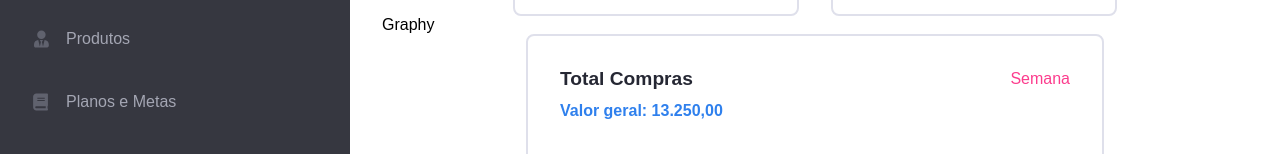
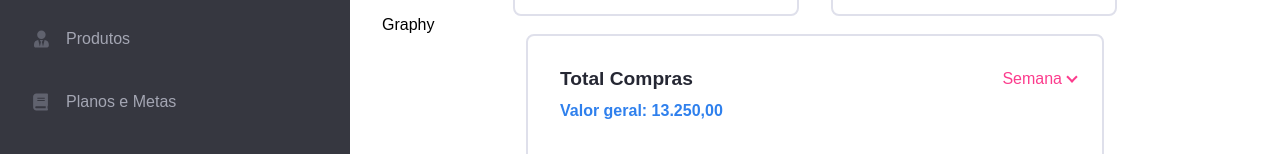
Before and after one commit to marlon307/teste-bagy, a Next.js app: page / in a window 1280 px wide. Shown: the part 337-491 px from the top of the page. Built offline with nearby package versions, Linux system fonts and the light colour scheme.

Commit message:
Add arrow table option

```diff
--- a/components/Main/MainFooter/style.module.scss
+++ b/components/Main/MainFooter/style.module.scss
@@ -29,10 +29,24 @@
     color: var(--title-color);
   }
 
-  span:last-child {
+  span {
     font-size: 1em;
     font-weight: 500;
     color: var(--color-bagy);
+    cursor: pointer;
+
+    &:after {
+      content: "";
+      position: relative;
+      display: inline-block;
+      width: 6px;
+      height: 6px;
+      border-left: 2px solid var(--color-bagy);
+      border-bottom: 2px solid var(--color-bagy);
+      right: -6px;
+      top: -3px;
+      transform: rotateZ(315deg);
+    }
   }
 }
 
```
